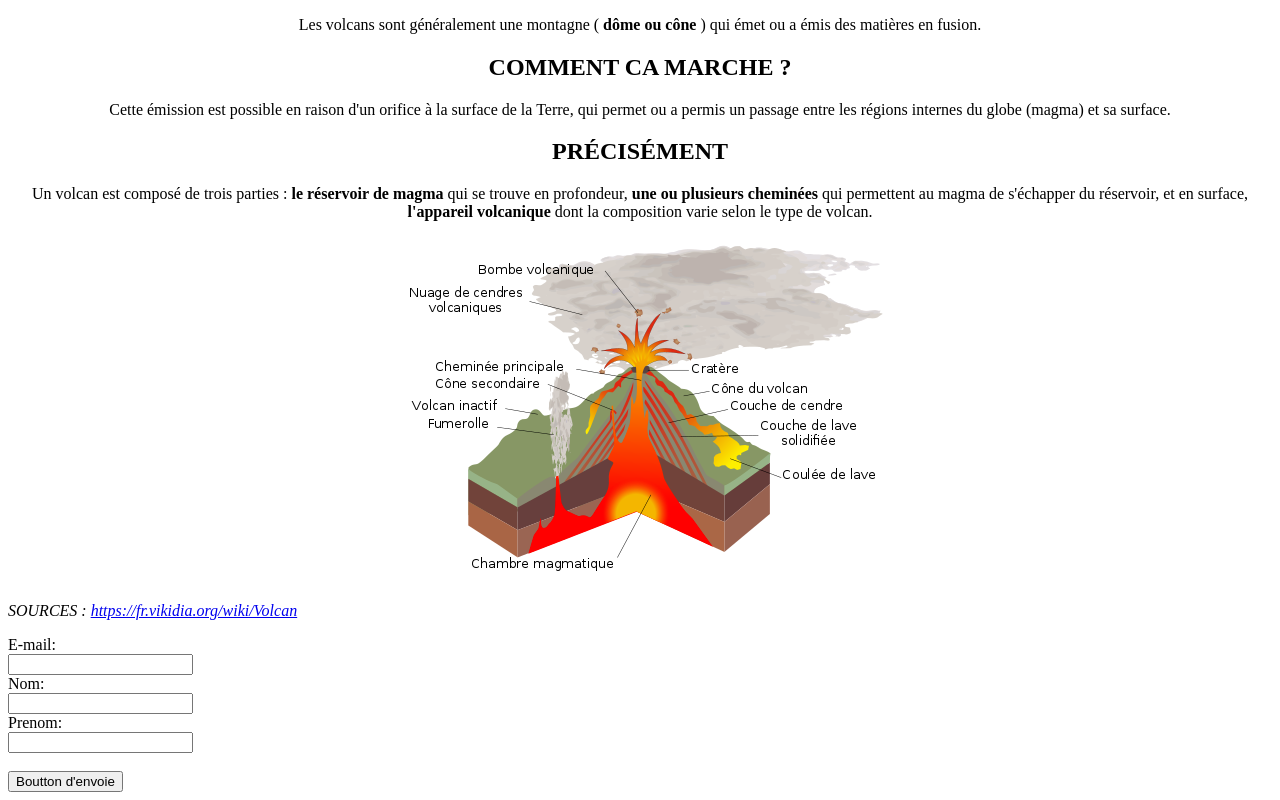
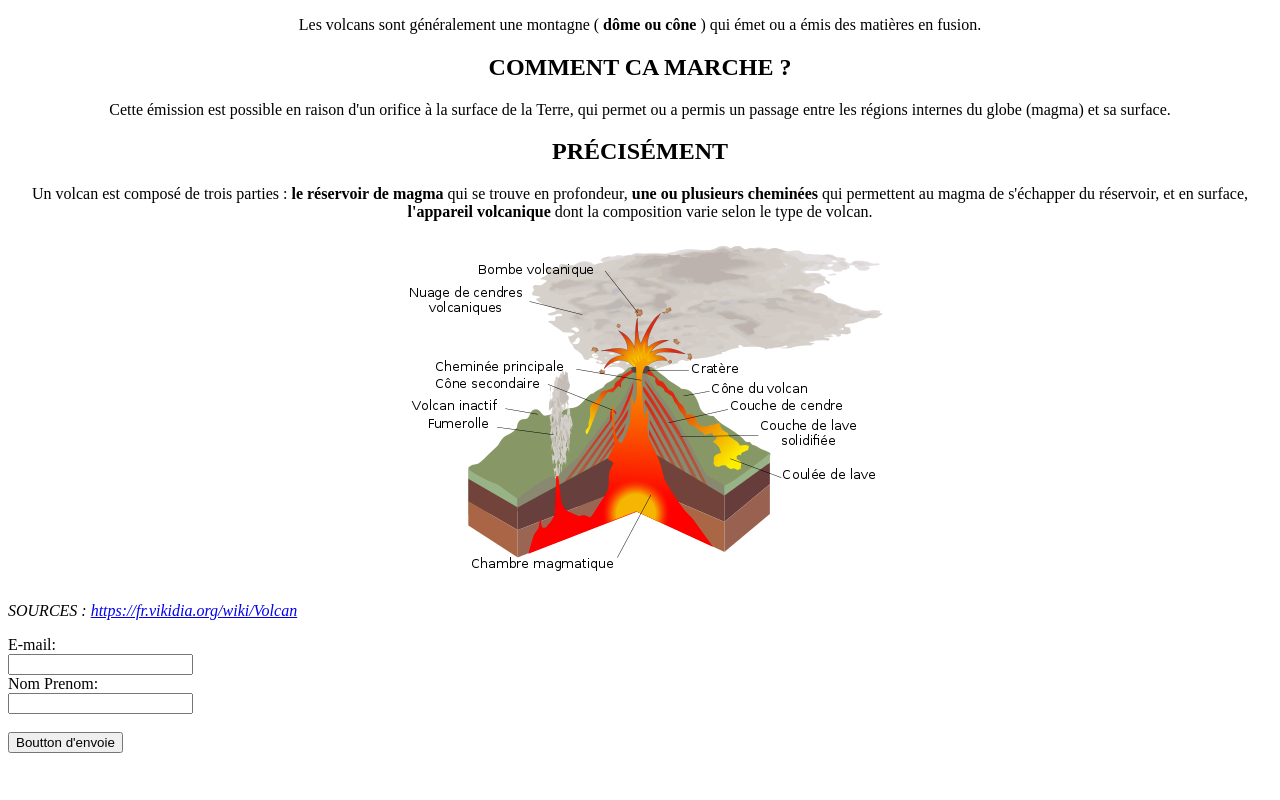
Before and after one commit to adbme/html-css, a plain HTML site: page index.html in a window 1280 px wide. Shown: the part 435-1235 px from the top of the page. After the commit the page ends 1196 px from the top, so only its background shows below. Drawn offline with Linux system fonts and the light colour scheme.

Commit message:
formulaire

```diff
--- a/index.html
+++ b/index.html
@@ -45,10 +45,8 @@
     <form>
         <label for="fname">E-mail:</label><br>
         <input type="email" name="fname"><br>
-        <label for="fname">Nom:</label><br>
+        <label for="fname">Nom Prenom:</label><br>
         <input type="text" maxlength="50" name="fname"><br>
-        <label for="lname">Prenom:</label><br>
-        <input type="text" maxlength="50" name="lname"><br>
         <br>
         <input type="button" value="Boutton d'envoie">
       </form>
```
